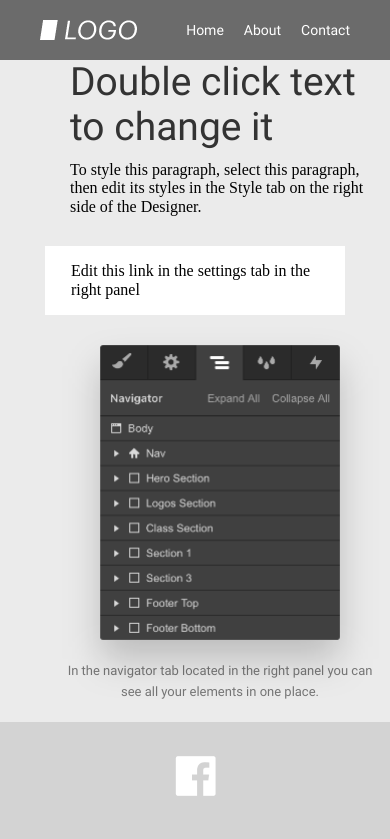
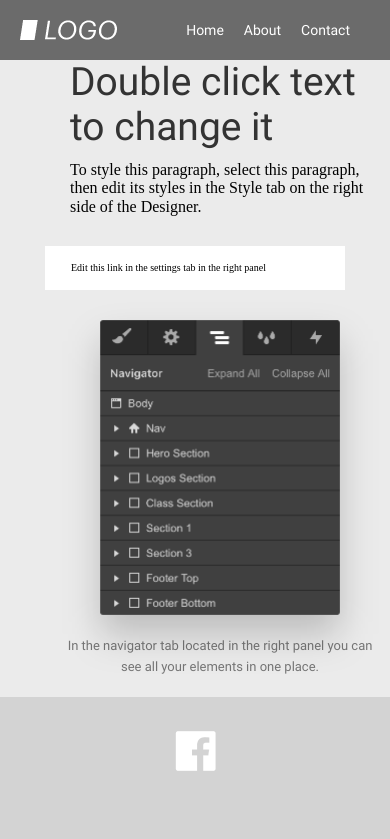
Before and after one commit to bilold1n/Logo-akhror-soliev, a plain HTML site: page index.html in a window 390 px wide. Shown: the top 839 px of the page. Drawn offline with Linux system fonts and the light colour scheme.

```diff
--- a/index.html
+++ b/index.html
@@ -10,7 +10,7 @@
   <body>
     <header>
       <div class="container header-container">
-        <img src="./images/Layer 2.png" alt="rasm" />
+        <img src="./images/Layer 2.png" alt="rasm" class="header-img" />
         <nav class="navbar">
           <ul class="header-list">
             <li class="header-item">
--- a/sass/layout/_header.scss
+++ b/sass/layout/_header.scss
@@ -28,4 +28,7 @@
   .header-list {
     gap: 20px;
   }
+  .header-img {
+    margin-left: -20px;
+  }
 }
--- a/sass/layout/_main.scss
+++ b/sass/layout/_main.scss
@@ -33,6 +33,7 @@
     width: 100%;
     max-width: 300px;
     font-weight: 100;
+    font-size: 10px;
   }
 }
 
@@ -279,6 +280,7 @@
   .birinchi1-dack {
     width: 300px;
   }
+}
 .pas-title {
   color: rgb(51, 51, 51);
   font-family: Roboto;
@@ -466,7 +468,6 @@
   margin-bottom: 13px;
   margin-top: -30px;
 }
-}
 @media (max-width: 1175px) {
   .orab {
     flex-direction: column;
```
Also changed, not shown: styles/main.css, 1 other file. Lines whose indentation alone changed are shown as unchanged.
